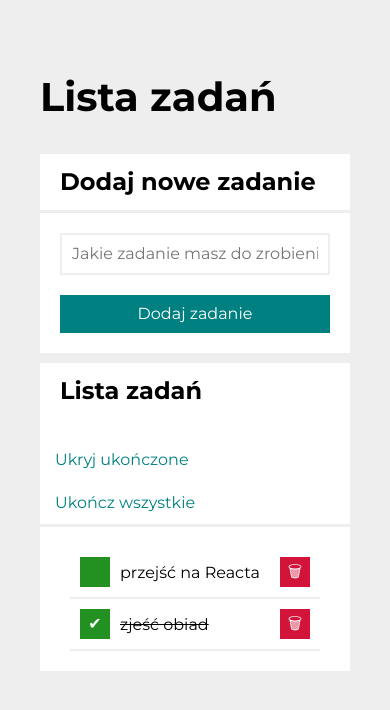
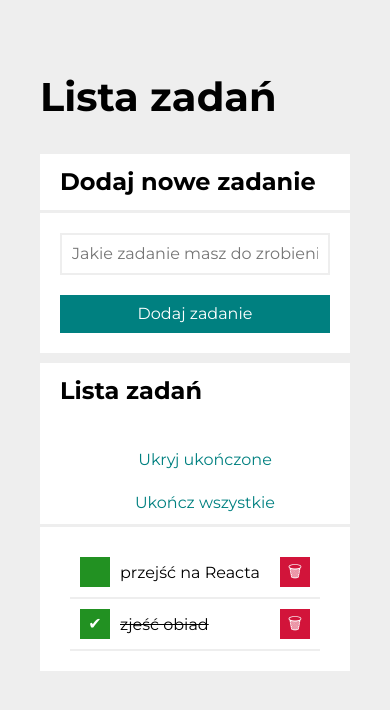
Before and after one commit to kozlowskiigor/task-list-react, a React (Create React App) app: page / in a window 390 px wide. Shown: the top 710 px of the page. Built offline with nearby package versions, Linux system fonts and the light colour scheme.

Commit message:
@media buttons__button added width: 100%

```diff
--- a/src/Buttons/style.css
+++ b/src/Buttons/style.css
@@ -29,8 +29,8 @@
 
 @media (max-width: 767px) {
     .buttons__button {
-        flex-basis: 100%;
         margin: 10px;
+        width: 100%;
     }
 }
 
```
